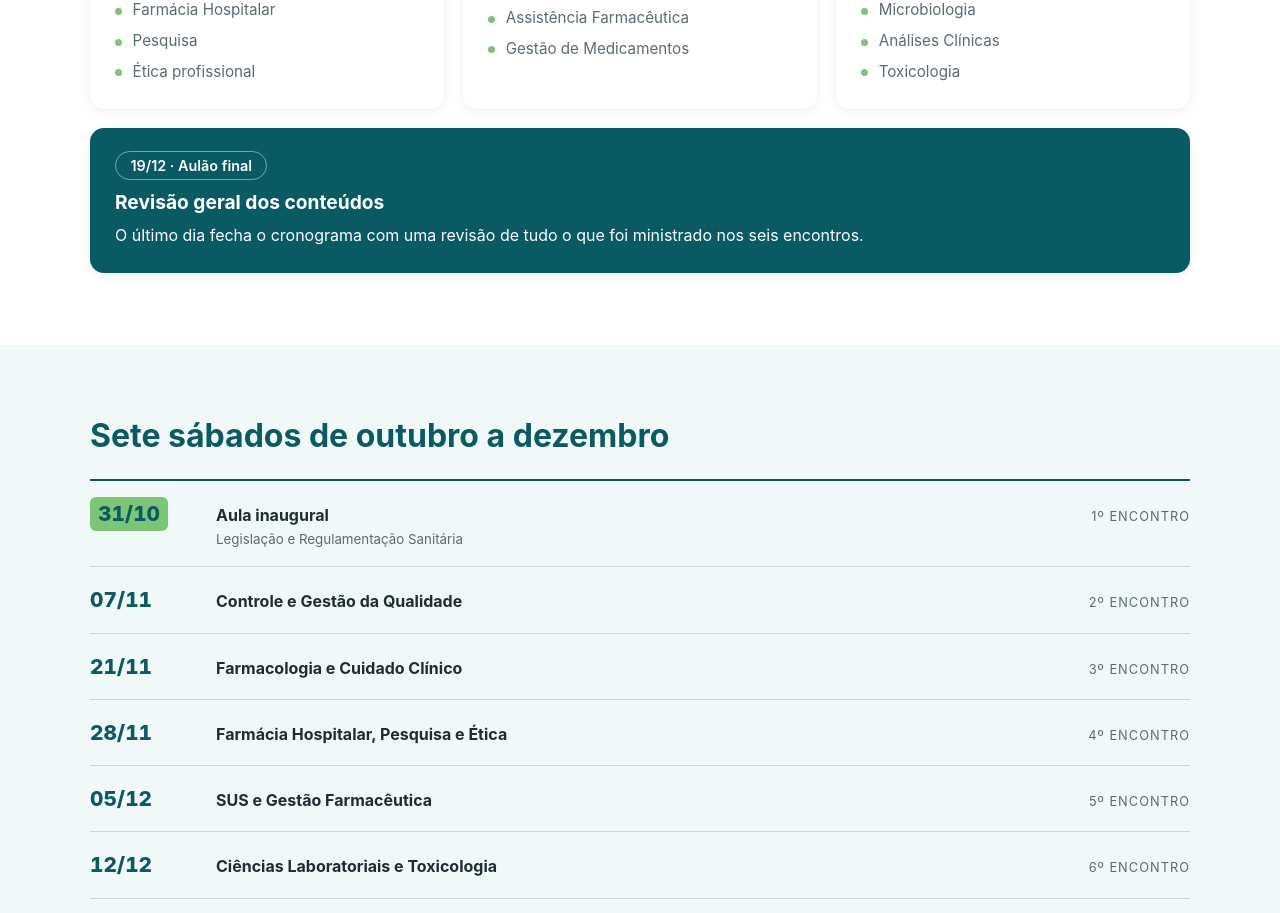
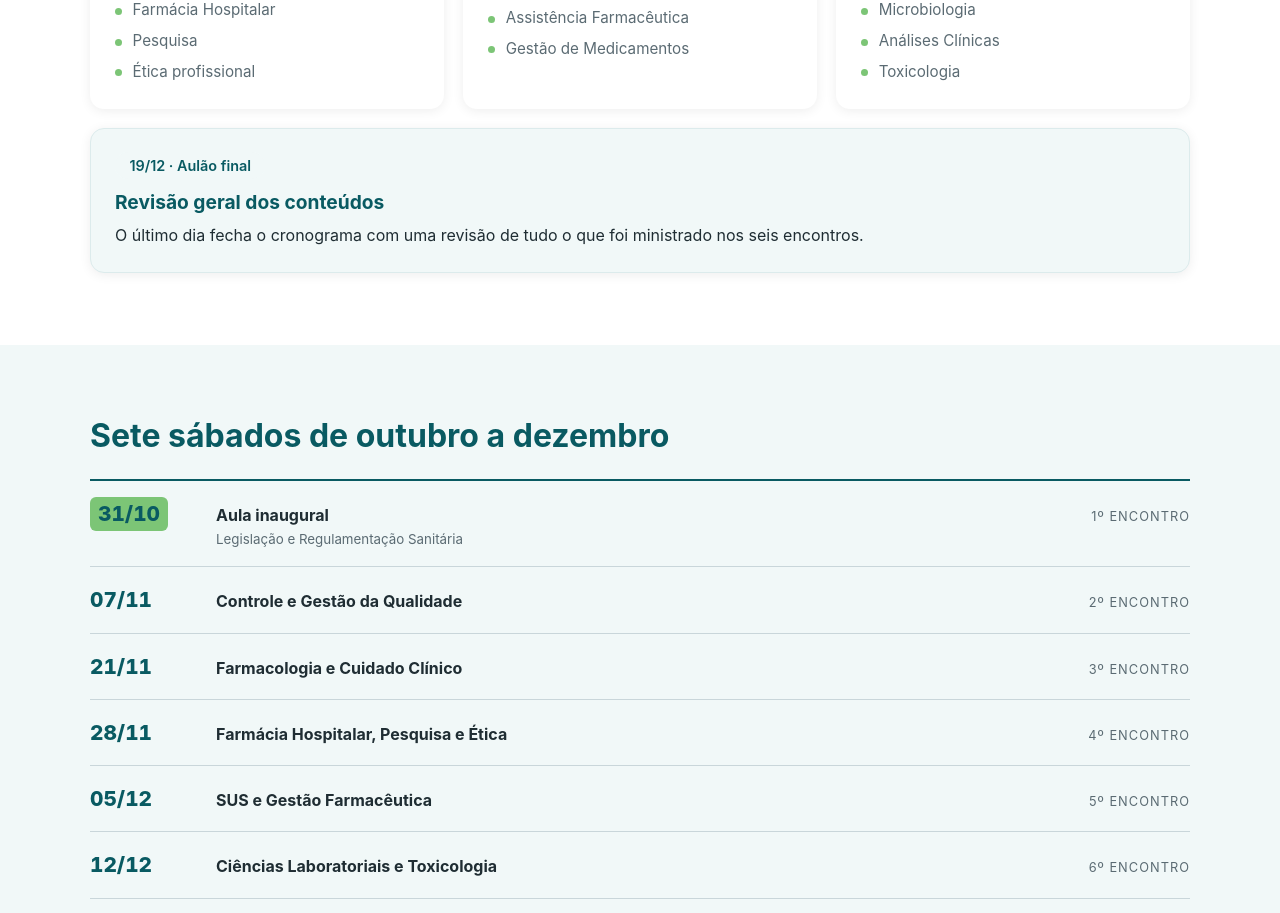
Before and after one commit to paula-maria/apotech-site, a React (Vite) app: page /cursos in a window 1280 px wide. Shown: the part 1337-2250 px from the top of the page. Built offline with nearby package versions, Linux system fonts and the light colour scheme.

Commit message:
refactor: update card-highlight styles for improved visibility and consistency

```diff
--- a/src/index.css
+++ b/src/index.css
@@ -325,9 +325,9 @@ section[id] { scroll-margin-top: 70px; }
   .course-card-item { transition: none; }
 }
 .card-wide { grid-column: 1 / -1; }
-.card-highlight { background: var(--primary-dark); color: #fff; }
-.card-highlight .card-title { color: #fff; }
-.card-highlight .chip { border: 1px solid rgb(255 255 255 / 45%); background: transparent; color: #fff; }
+.card-highlight { background: var(--bg-alt); color: var(--text); border: 1px solid #dcebec; }
+.card-highlight .card-title { color: var(--primary-dark); }
+.card-highlight .chip { background: var(--bg-alt); color: var(--primary-dark); }
 .check-list { display: grid; gap: .4rem; color: var(--muted); font-size: .95rem; }
 .check-list li { position: relative; padding-left: 1.1rem; }
 .check-list li::before { content: ''; position: absolute; left: 0; top: .65em; width: 7px; height: 7px; border-radius: 50%; background: var(--accent); }
```
